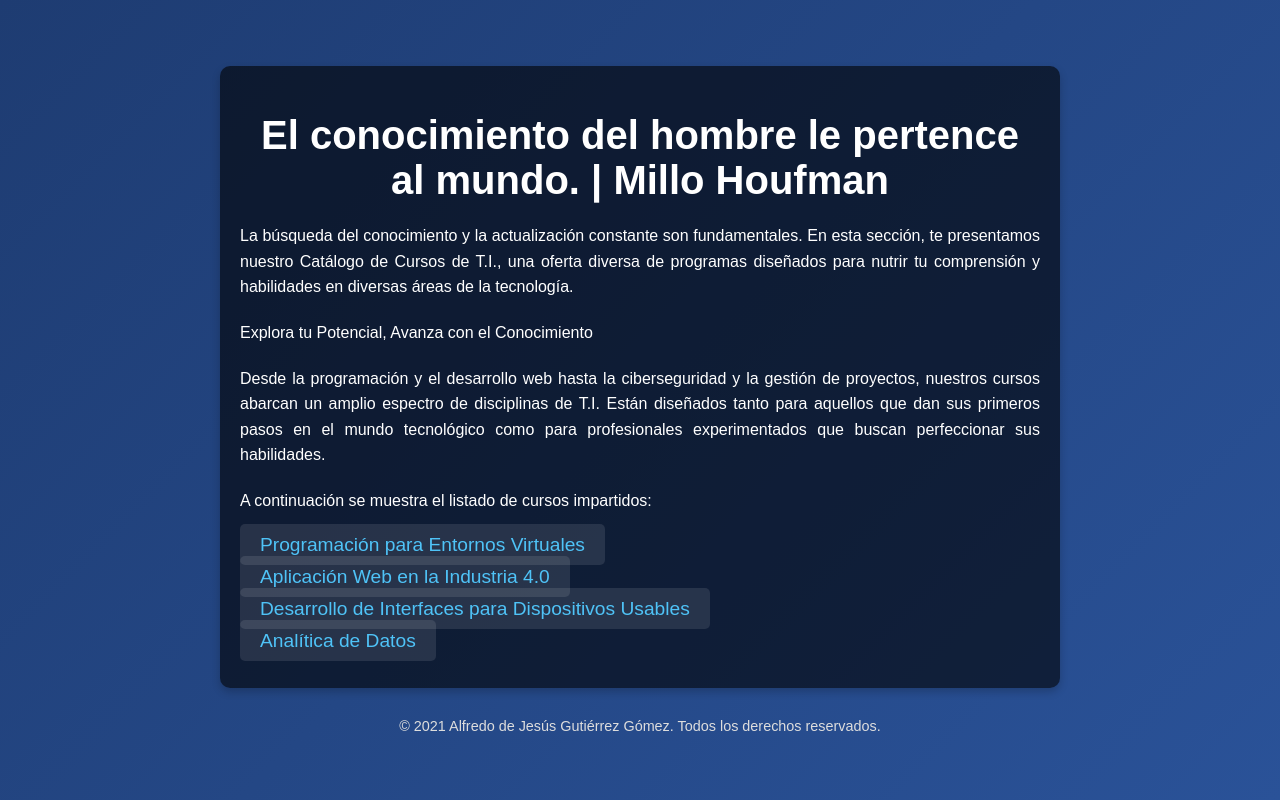
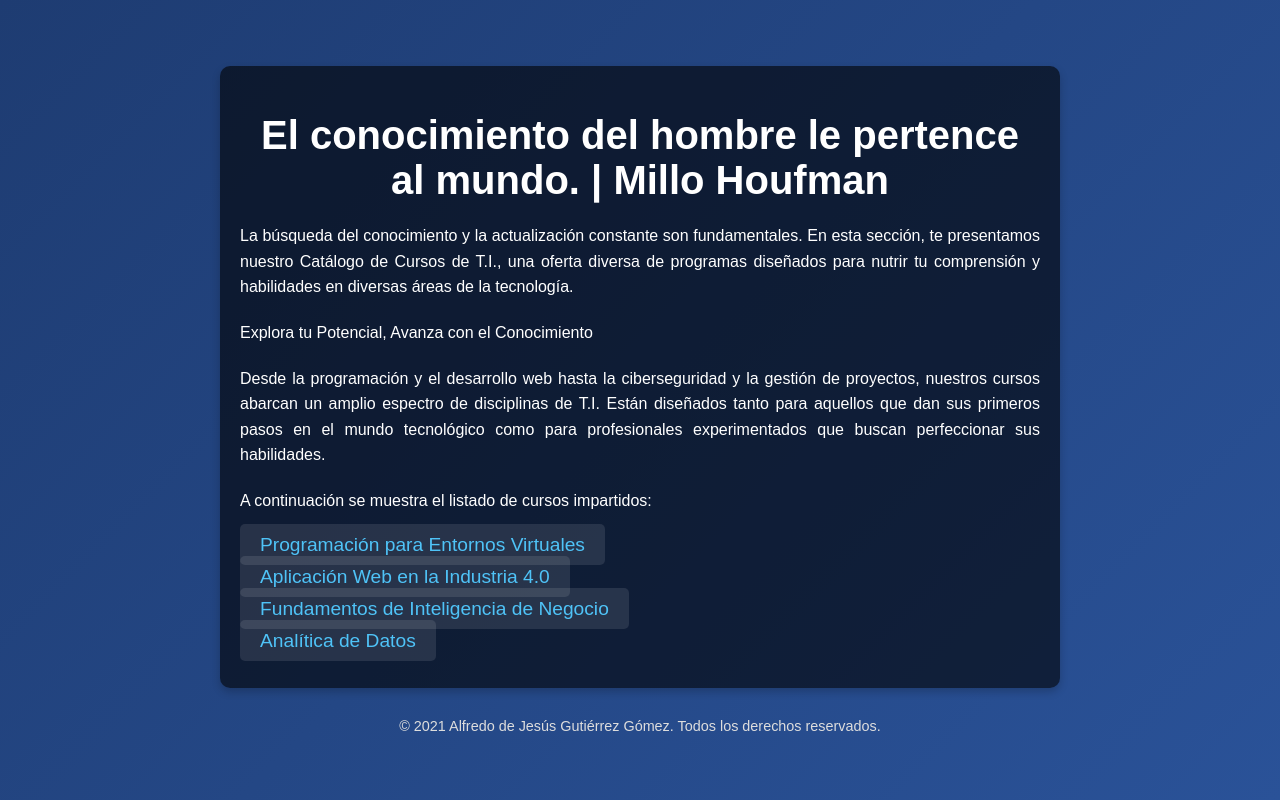
Before and after one commit to ajgutierr3z/AcademicSubjectsHub, a plain HTML site: page index.html in a window 1280 px wide. Drawn offline with Linux system fonts and the light colour scheme.

Commit message:
Update index.html

```diff
--- a/index.html
+++ b/index.html
@@ -74,7 +74,7 @@
         <ul>
             <li><a href="https://ajgutierr3z.github.io/PVE">Programaci&oacute;n para Entornos Virtuales</a></li>
             <li><a href="https://ajgutierr3z.github.io/AWI4">Aplicaci&oacute;n Web en la Industria 4.0</a></li>
-            <li><a href="https://tuusuario.github.io/materia3">Desarrollo de Interfaces para Dispositivos Usables</a></li>
+            <li><a href="https://ajgutierr3z.github.io/FIN">Fundamentos de Inteligencia de Negocio</a></li>
             <li><a href="https://tuusuario.github.io/materia4">Anal&iacute;tica de Datos</a></li>
             <!-- Agrega más materias según sea necesario -->
         </ul>
```
